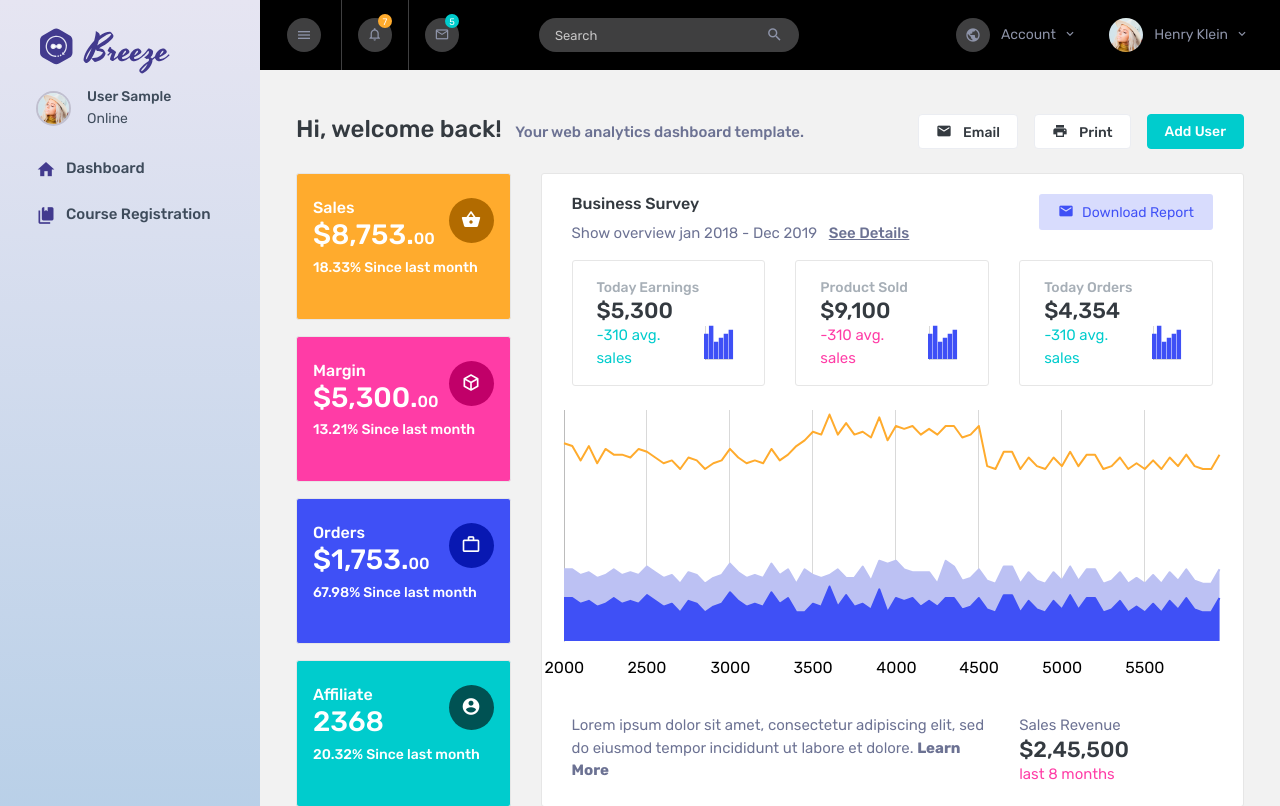
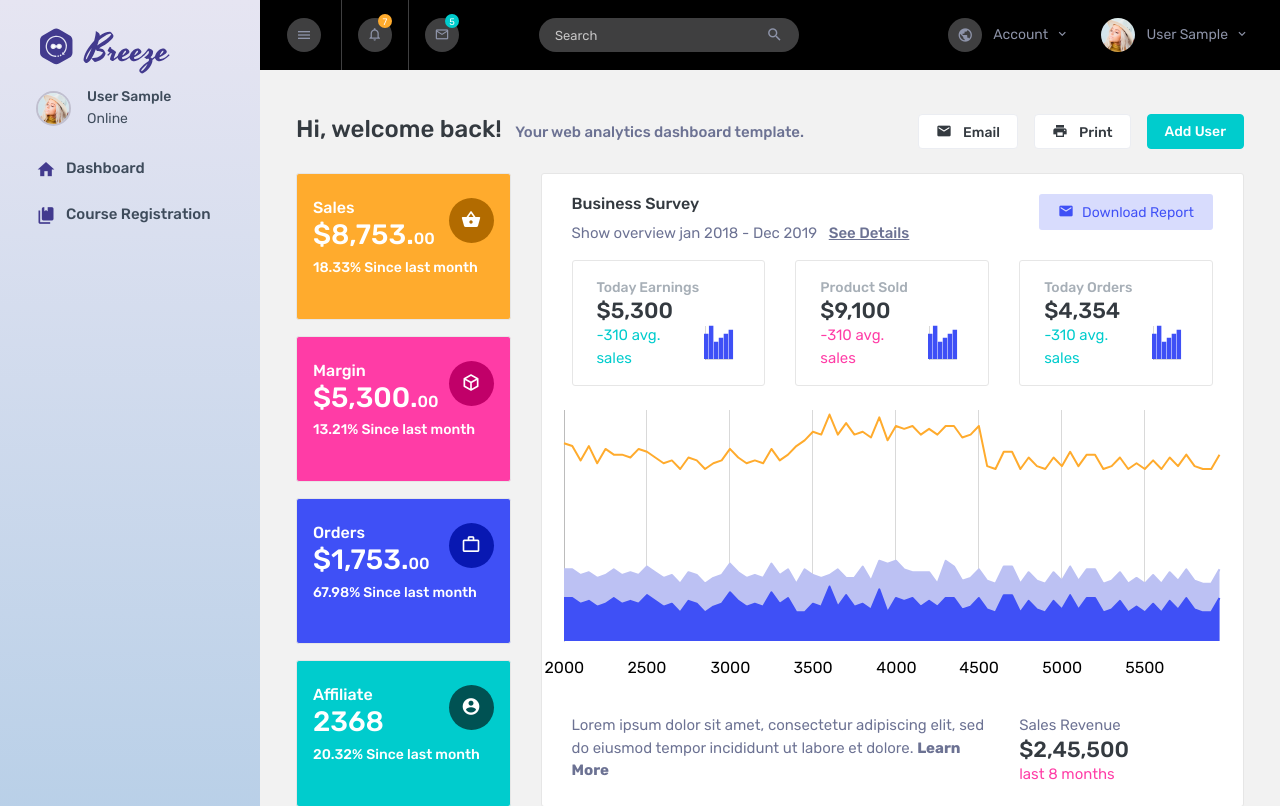
Before and after one commit to jobic10/e-learning-with-django, a Django app: page /student/ in a window 1280 px wide. Shown: the top 806 px of the page. Run offline with Django 3.2, Linux system fonts and the light colour scheme; the visitor is signed in with stand-in values (Sample User, id 1); data that the repository does not hold is empty; some libraries are stand-ins or nearby versions.

Commit message:
User in topbar

```diff
--- a/account/templates/account/partials/top_bar.html
+++ b/account/templates/account/partials/top_bar.html
@@ -101,7 +101,7 @@
       <li class="nav-item nav-profile dropdown border-0">
         <a class="nav-link dropdown-toggle" id="profileDropdown" href="#" data-toggle="dropdown">
           <img class="nav-profile-img mr-2" alt="" src="{% static 'assets/images/faces/face1.jpg' %}" />
-          <span class="profile-name">Henry Klein</span>
+          <span class="profile-name">{{ request.user }}</span>
         </a>
         <div class="dropdown-menu navbar-dropdown w-100" aria-labelledby="profileDropdown">
           <a class="dropdown-item" href="#">
--- a/student/views.py
+++ b/student/views.py
@@ -22,11 +22,12 @@
     my_department = student.department
     this_session = get_session()
     courses = Course.objects.filter(~Exists(CourseRegistration.objects.filter(
-        approved=True, course=OuterRef('courseregistration__course'), session=this_session)), Q(department__is_general=True) | Q(department=my_department))
+        course=OuterRef('courseregistration__course'), session=this_session, student=student)), Q(department__is_general=True) | Q(department=my_department))
     my_courses = CourseRegistration.objects.filter(
         student=student, approved=True, session=this_session)
     is_registered = CourseRegistration.objects.filter(
         session=this_session, student=student, approved=True).exists()
+    print(courses)
     context = {
         'courses': courses,
         'selected_courses': my_courses,
```
